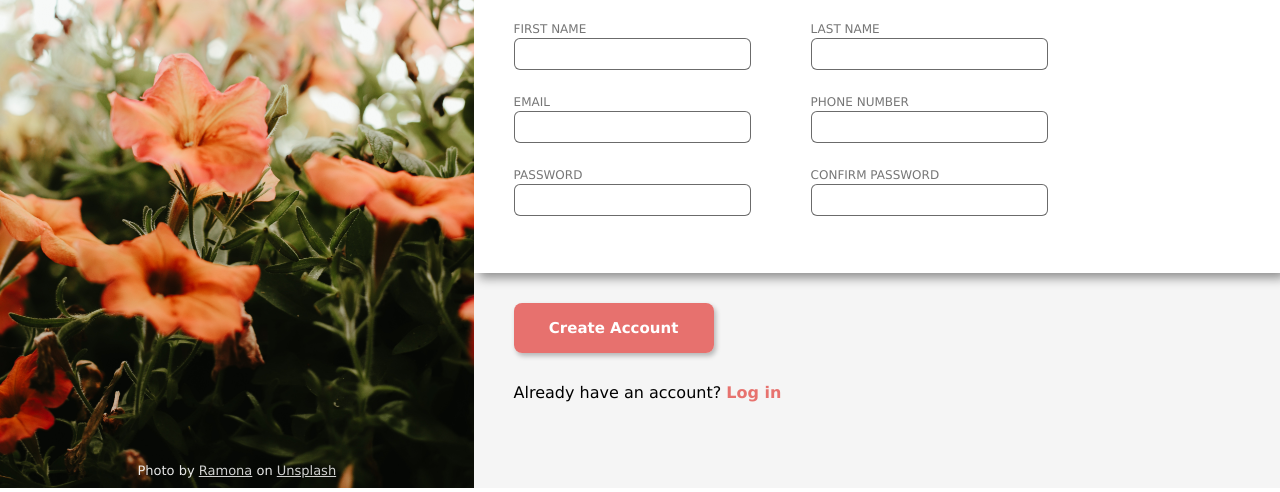
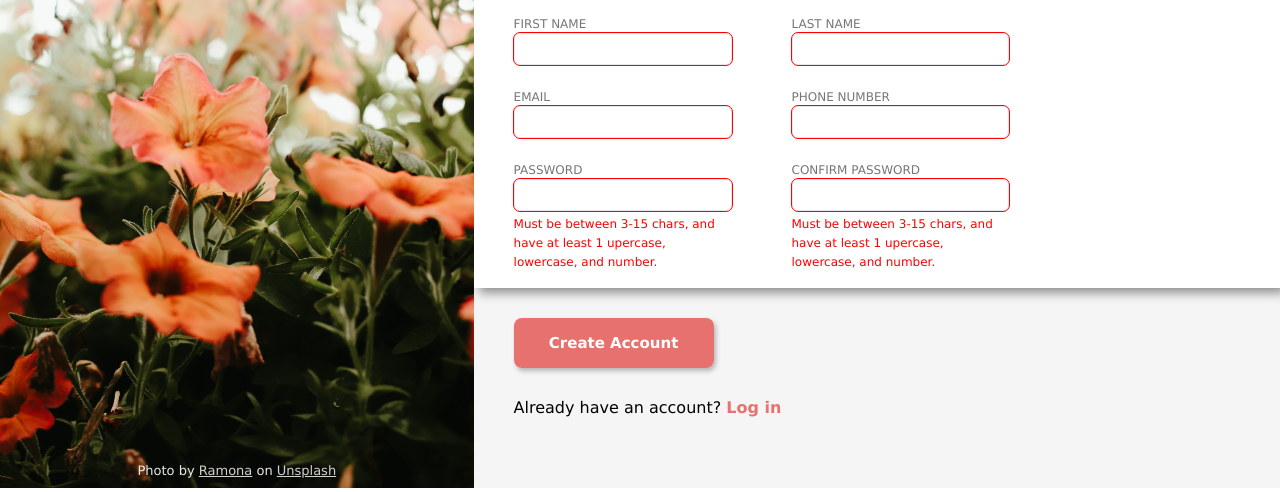
Before and after one commit to richa130/signup-form, a plain HTML site: page index.html in a window 1280 px wide. Shown: the part 312-804 px from the top of the page. Drawn offline with Linux system fonts and the light colour scheme.

Commit message:
Finish password validation/overall form

```diff
--- a/index.html
+++ b/index.html
@@ -31,44 +31,44 @@
             <div class="row">
                 <div class="input">
                     <label for="firstname">FIRST NAME</label>
-                    <input type="text" name="firstname" id="firstname">
+                    <input type="text" name="firstname" id="firstname" required>
                 </div>
 
                 <div class="input">
                     <label for="lastname">LAST NAME</label>
-                    <input type="text" name="lastname" id="lastname">
+                    <input type="text" name="lastname" id="lastname" required>
                 </div>
             </div>
 
             <div class="row">
                 <div class="input">
                     <label for="email">EMAIL</label>
-                    <input type="email" name="email" id="email">
+                    <input type="email" name="email" id="email" required>
                 </div>
 
                 <div class="input">
                     <label for="phonenum">PHONE NUMBER</label>
-                    <input type="phonenum" name="phonenum" id="phonenum">
+                    <input type="tel" name="phonenum" id="phonenum" required>
                 </div>
             </div>
 
             <div class="row">
                 <div class="input">
                     <label for="pass">PASSWORD</label>
-                    <input type="pass" name="pass" id="pass">
+                    <input type="password" name="pass" id="pass" class="error" pattern="(?=.*\d)(?=.*[a-z])(?=.*[A-Z]).{3,15}" required>
+                    <span></span>
                 </div>
 
                 <div class="input">
                     <label for="pass2">CONFIRM PASSWORD</label>
-                    <input type="pass2" name="pass2" id="pass2">
+                    <input type="password" name="pass2" id="pass2"class="error" required>
+                    <span></span>
                 </div>
             </div>
         </form>
 
         <button type="submit" form="sign-up">Create Account</button>
         <p class="header3"> Already have an account? <a href="index.html" class="login">Log in</a> </p>
-        <!-- <div class="madeby"><a href="https://github.com/richa130/signup-form" target="_blank">Made by Richa &lt;3</a></div> -->
-
     </div>
 </body>
 </html>
--- a/style.css
+++ b/style.css
@@ -17,8 +17,8 @@ body {
 }
 
 .left {
+    width: 37%;
     position: relative;
-    width: 37%;
 }
 
 .background {
@@ -27,11 +27,11 @@ body {
 }
 
 .logo-section {
-    font-family: "norseman";
-    font-size: 90px;
     background-color: black;
     color: white;
     opacity: 50%;
+    font-family: "norseman";
+    font-size: 90px;
     width: 100%;
     height: 18%;
     position: absolute;
@@ -45,17 +45,16 @@ body {
 .logo {
     height: 120px;
     padding-right: 5px;
-    opacity: 100%;
 }
 
 .credit {
     color: white;
     font-size: 13px;
+    width: 100%;
+    opacity: 90%;
     text-align: center;
-    opacity: 90%;
     position: absolute;
     bottom: 10px;
-    width: 100%;
 }
 
 .credit a {
@@ -65,16 +64,16 @@ body {
 
 .right {
     background-color: whitesmoke;
-    flex: 1;
     padding-top: 100px;
     padding-bottom: 90px;
+    flex: 1;
 }
 
 .header1, .header2 {
+    color: black;
+    padding: 0px 40px;
     font-size: 22px;
     font-weight: bold;
-    padding: 0px 40px;
-    color: black;
 }
 
 .header1 {
@@ -85,8 +84,8 @@ body {
 form {
     background-color: white;
     box-shadow: 5px 5px 10px rgba(0, 0, 0, 0.425);
-    height: 280px;
-    margin: 45px 0px 30px;
+    height: 300px;
+    margin: 40px 0px 30px;
     padding: 20px 40px;
 
     display: flex;
@@ -97,18 +96,32 @@ form {
 form input {
     height: 30px;
     width: 225px;
+    padding-left: 10px;
+    margin: 0px;
     border-radius: 6px;
-    border: 1px solid rgba(59, 59, 59, 0.754);
+    border: 1px solid #E5E7EB;
     font-family: inherit;
     font-size: 100%;
-    padding-left: 10px;
-    margin: 0px;
 }
 
 form input:focus {
-    /* border: 2px solid rgba(230, 101, 97, 0.911); */
-    border: none;
-    box-shadow: 2px 2px 2px black;
+    outline: 1px solid rgba(141, 206, 228, 0.831);
+    box-shadow: 2px 2px 5px black;
+}
+
+button:focus {
+    outline: 1px solid rgba(230, 101, 97, 0.911);
+    box-shadow: 2px 2px 5px black;
+}
+
+form input:invalid {
+    outline: 1px solid red;
+}
+
+.error:invalid + span::after {
+    content: "Must be between 3-15 chars, and have at least 1 upercase, lowercase, and number.";
+    font-size: 12px;
+    color: red;
 }
 
 .form-header {
@@ -122,8 +135,9 @@ form input:focus {
 }
 
 .input {
+    width: 30%;
     display: flex;
-    flex-direction: column;
+    flex-flow: wrap;
     gap: 2px;
 }
 
@@ -132,16 +146,20 @@ form input:focus {
     font-size: 12px;
 }
 
+/* .error {
+    outline: 1px solid red;
+} */
+
 button {
-    margin-left: 40px;
+    background-color: rgba(230, 101, 97, 0.911);
+    color: white;
     height: 50px;
     width: 200px;
+    font-size: 15px;
+    font-weight: bold;
+    margin-left: 40px;
     border-radius: 8px;
     border: none;
-    color: white;
-    font-weight: bold;
-    font-size: 15px;
-    background-color: rgba(230, 101, 97, 0.911);
     box-shadow: 2px 3px 5px rgba(0, 0, 0, 0.262);
 }
 
@@ -170,11 +188,3 @@ button:active {
 .login:hover {
     color: rgba(191, 91, 88, 0.964);
 }
-
-/* .madeby a {
-    display: inline-block;
-    font-size: 14px;
-    color: rgb(209, 209, 209);
-    margin-left: 40px;
-    margin-top: 55px;
-} */
```
Also changed, not shown: 1 other file.
